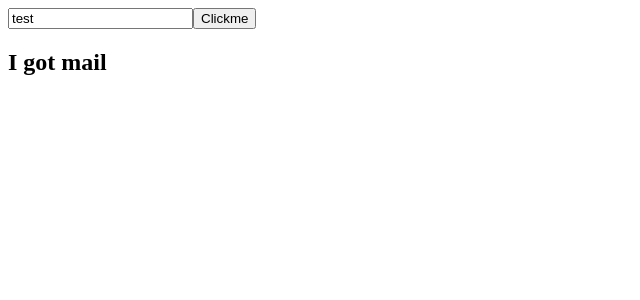
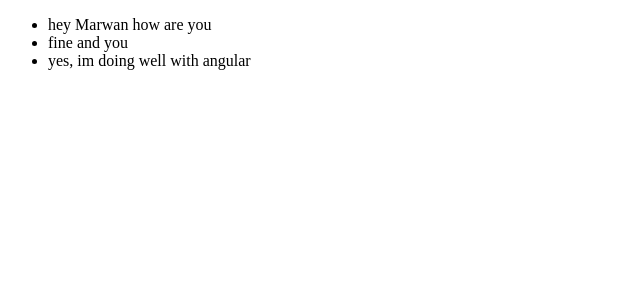
Before and after one commit to Marwan-G/Angular2-quick-start, an Angular app: page / in a window 1280 px wide. Shown: the top 300 px of the page, without its empty margins (0-640 px from the left). Built offline with nearby package versions, Linux system fonts and the light colour scheme.

Commit message:
Component with *ngFor

```diff
--- a/src/app/app.component.ts
+++ b/src/app/app.component.ts
@@ -1,17 +1,16 @@
-import { Component } from '@angular/core';
-import {MailService} from './mail.service';
+import { Component, Inject } from '@angular/core';
 
 @Component({
   selector: 'app-root',
   template: `<div>
-  <app-simple-form></app-simple-form>
-  <h2>{{mail.message}} </h2>
+  <ul>
+    <li *ngFor= "let message of mail.messages">
+    {{message}}
+    </li>
+  </ul>
   </div>`,
   styleUrls: ['./app.component.css']
 })
 export class AppComponent {
-  title = 'Hey Let Us Understand Angular2!';
-  constructor(private mail:MailService){
-
-  }
+  constructor(@Inject('mail') private mail){}
 }
--- a/src/app/app.module.ts
+++ b/src/app/app.module.ts
@@ -16,7 +16,7 @@
     FormsModule,
     HttpModule
   ],
-  providers: [MailService],
+  providers: [{provide:'mail', useClass: MailService}],
   bootstrap: [AppComponent]
 })
 export class AppModule { }
--- a/src/app/mail.service.ts
+++ b/src/app/mail.service.ts
@@ -2,7 +2,7 @@
 
 @Injectable()
 export class MailService {
-message = ' I got mail';
+messages = [' hey Marwan how are you ', 'fine and you', 'yes, im doing well with angular'];
   constructor() { }
 
 }
```
